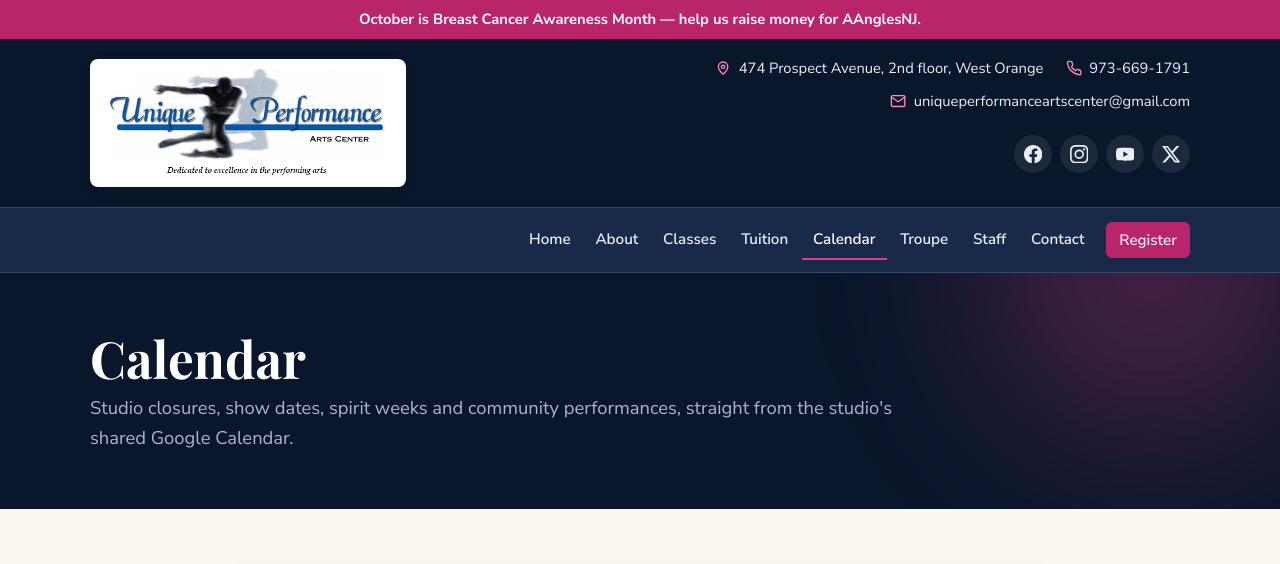
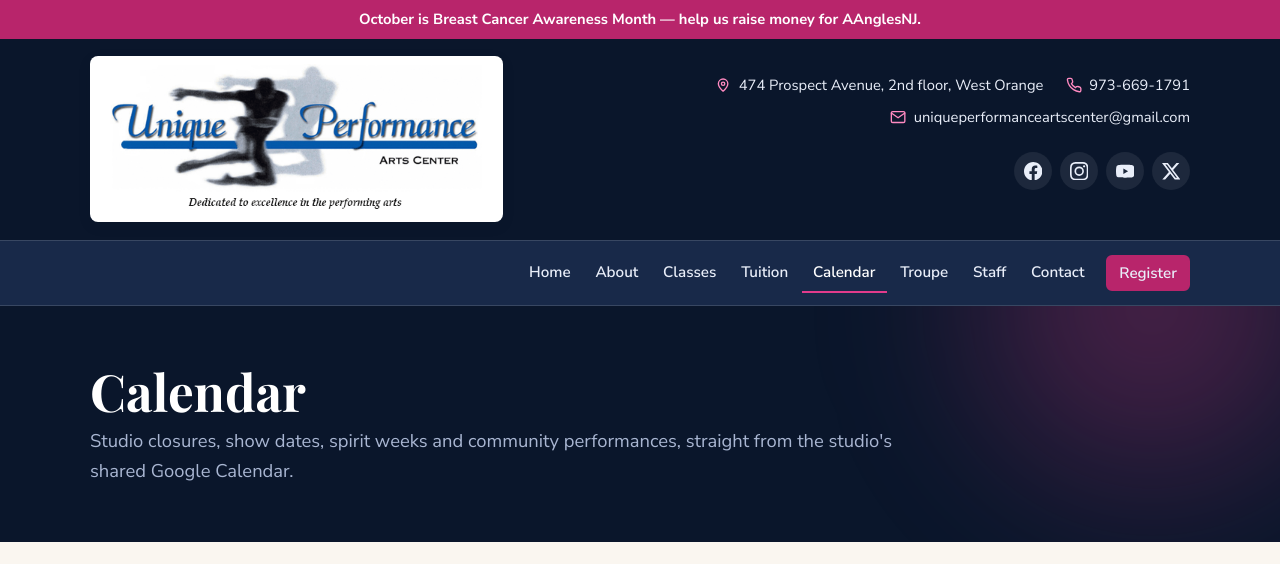
Before and after one commit to SiliconSaga/upac-site, a Jekyll site: the page built from calendar.html, in a window 1280 px wide. Shown: the top 564 px of the page. Built offline with Jekyll 4.4.1, drawn with Linux system fonts in a browser that asks for light colours; some web fonts are replaced; some of the changed text lies outside the part shown; grey boxes are pictures that could not be loaded.

Commit message:
feat: larger logo, calendar subscribe instructions, hidden logo out of tab order
Logo up a third in the masthead (150/128/104px) and a fifth in the bar (48px); the small text was still hard to read. Calendar page gets Open / Subscribe buttons and a two-line how-to above the embed, backed by the public iCal feed (checked: 200, text/calendar). CodeRabbit: the hidden bar logo stayed focusable; `visibility: hidden` with a delayed transition fixes it.

Co-Authored-By: Claude Fable 5.1 <noreply@anthropic.com>
GDD-Host: nano76

```diff
--- a/_data/studio.yml
+++ b/_data/studio.yml
@@ -48,6 +48,8 @@ calendar:
   id: uuqca5917caj4e2m4liqoud9q8@group.calendar.google.com
   embed: https://calendar.google.com/calendar/embed?showNav=1&showPrint=0&showTabs=1&showTz=0&wkst=1&bgcolor=%23FFFFFF&src=uuqca5917caj4e2m4liqoud9q8%40group.calendar.google.com&color=%23182C57&ctz=America%2FNew_York
   link: https://calendar.google.com/calendar/embed?src=uuqca5917caj4e2m4liqoud9q8@group.calendar.google.com
+  # Public iCal feed of the same calendar, for Apple Calendar, Outlook and other apps.
+  ical: https://calendar.google.com/calendar/ical/uuqca5917caj4e2m4liqoud9q8%40group.calendar.google.com/public/basic.ics
 
 # Birthday parties, from the studio's social post.
 parties:
--- a/_sass/_header.scss
+++ b/_sass/_header.scss
@@ -36,7 +36,7 @@
 }
 .masthead-brand { display: inline-flex; text-decoration: none; flex: none; }
 .masthead-brand .brand-tile { padding: 0.5rem 0.9rem; }
-.masthead-brand img { height: 112px; }
+.masthead-brand img { height: 150px; }
 
 .masthead-info {
   display: flex;
@@ -68,12 +68,12 @@
 .masthead-social { margin-top: 0; }
 
 @media (max-width: $bp-lg) {
-  .masthead-brand img { height: 96px; }
+  .masthead-brand img { height: 128px; }
   .masthead-contact { flex-direction: column; align-items: flex-end; gap: 0.25rem; }
 }
 @media (max-width: $bp-md) {
   .masthead .container { justify-content: center; }
-  .masthead-brand img { height: 80px; }
+  .masthead-brand img { height: 104px; }
   .masthead-info { display: none; }
 }
 
@@ -100,6 +100,8 @@
 
 // The small logo. Hidden while the masthead is on screen (the big one is right
 // above), revealed by `.is-compact` once the masthead has scrolled away.
+// `visibility: hidden` also drops the link from the tab order while it is
+// invisible; the delay keeps it visible until the fade-out has finished.
 .brand {
   display: inline-flex;
   text-decoration: none;
@@ -107,11 +109,12 @@
   overflow: hidden;
   max-width: 0;
   opacity: 0;
+  visibility: hidden;
   transform: translateY(4px);
-  transition: max-width 0.3s ease, opacity 0.25s ease, transform 0.3s ease;
-  img { height: 40px; }
+  transition: max-width 0.3s ease, opacity 0.25s ease, transform 0.3s ease, visibility 0s linear 0.3s;
+  img { height: 48px; }
 }
-.site-header.is-compact .brand { max-width: 160px; opacity: 1; transform: none; }
+.site-header.is-compact .brand { max-width: 180px; opacity: 1; visibility: visible; transform: none; transition-delay: 0s; }
 
 .nav {
   display: flex;
--- a/_sass/_pages.scss
+++ b/_sass/_pages.scss
@@ -138,6 +138,9 @@
 .price-table td:nth-child(2) { font-weight: 700; color: $blue-deep; white-space: nowrap; }
 .price-big { font-family: $font-display; font-size: 1.6rem; color: $blue-deep; }
 
+// Calendar
+.calendar-intro { margin-bottom: 1.5rem; .btn-row { margin-bottom: 0.9rem; } p { font-size: 0.95rem; max-width: 70ch; } }
+
 // Staff
 .staff-grid { display: grid; grid-template-columns: repeat(3, 1fr); gap: 1.5rem; }
 @media (max-width: $bp-lg) { .staff-grid { grid-template-columns: 1fr 1fr; } }
--- a/calendar.html
+++ b/calendar.html
@@ -2,9 +2,20 @@
 title: Calendar
 lead: Studio closures, show dates, spirit weeks and community performances, straight from the studio's shared Google Calendar.
 description: The UPAC studio calendar — closures, performances, spirit weeks and events.
+edit_path: _data/studio.yml
 ---
 {%- assign cal = site.data.studio.calendar -%}
+<div class="calendar-intro">
+  <div class="btn-row">
+    <a class="btn btn-blue" href="{{ cal.link }}" target="_blank" rel="noopener">Open in Google Calendar</a>
+    <a class="btn btn-outline-ink" href="{{ cal.ical }}">Subscribe in another calendar app</a>
+  </div>
+  <p class="muted">
+    <strong>Follow the whole calendar:</strong> in Google Calendar, use <em>Add to Google Calendar</em> under the calendar below (the <em>+</em> on phones). In Apple Calendar, Outlook or another app, paste the subscribe link above into its &ldquo;add calendar from URL&rdquo; option.
+    <strong>Copy one event:</strong> click it below, then choose <em>Copy to my calendar</em>.
+  </p>
+</div>
+
 <div class="embed embed--calendar">
   <iframe src="{{ cal.embed }}" title="UPAC studio calendar" loading="lazy"></iframe>
 </div>
-<p style="margin-top:1rem"><a href="{{ cal.link }}" target="_blank" rel="noopener">Open the full calendar in Google Calendar &rarr;</a></p>
```
